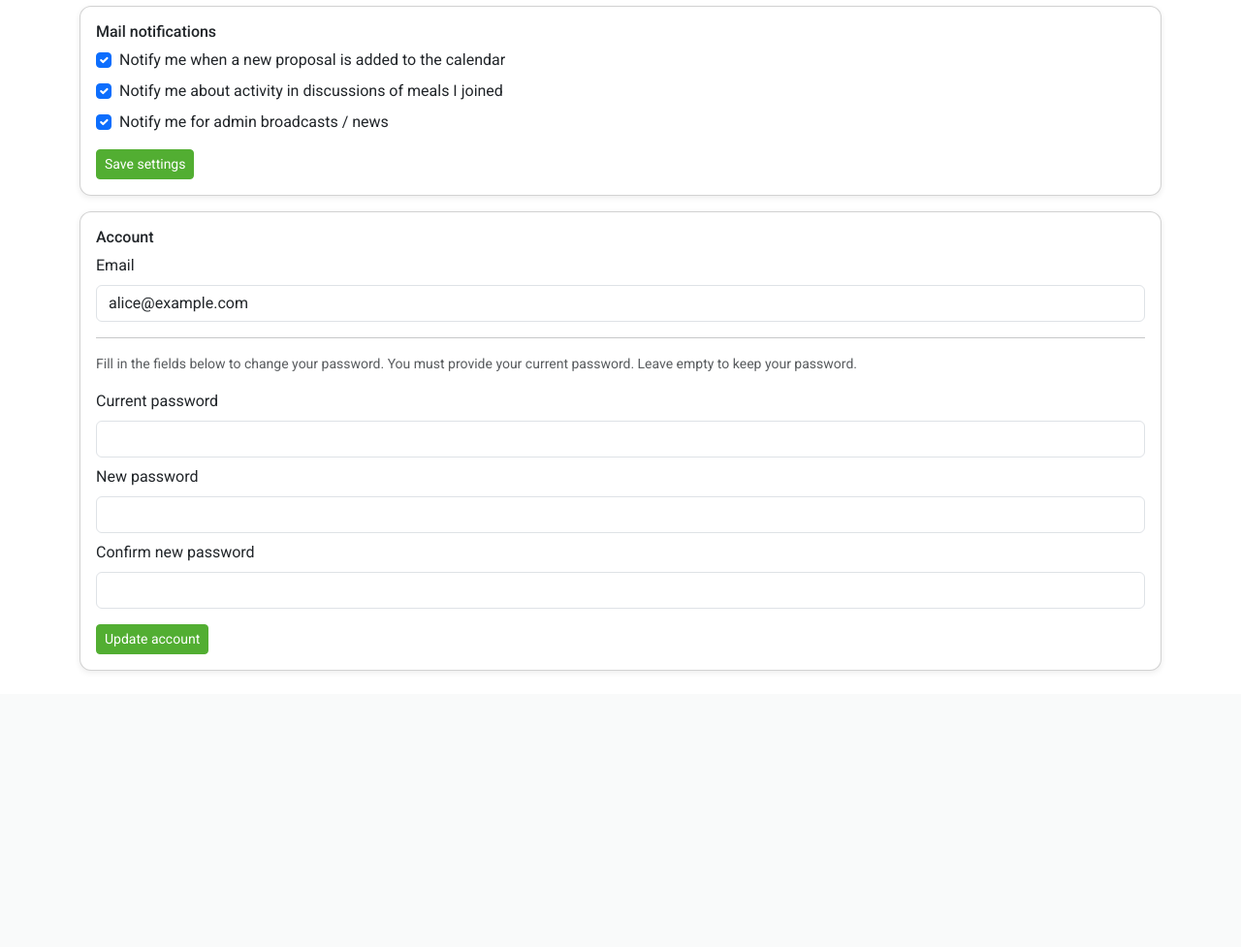
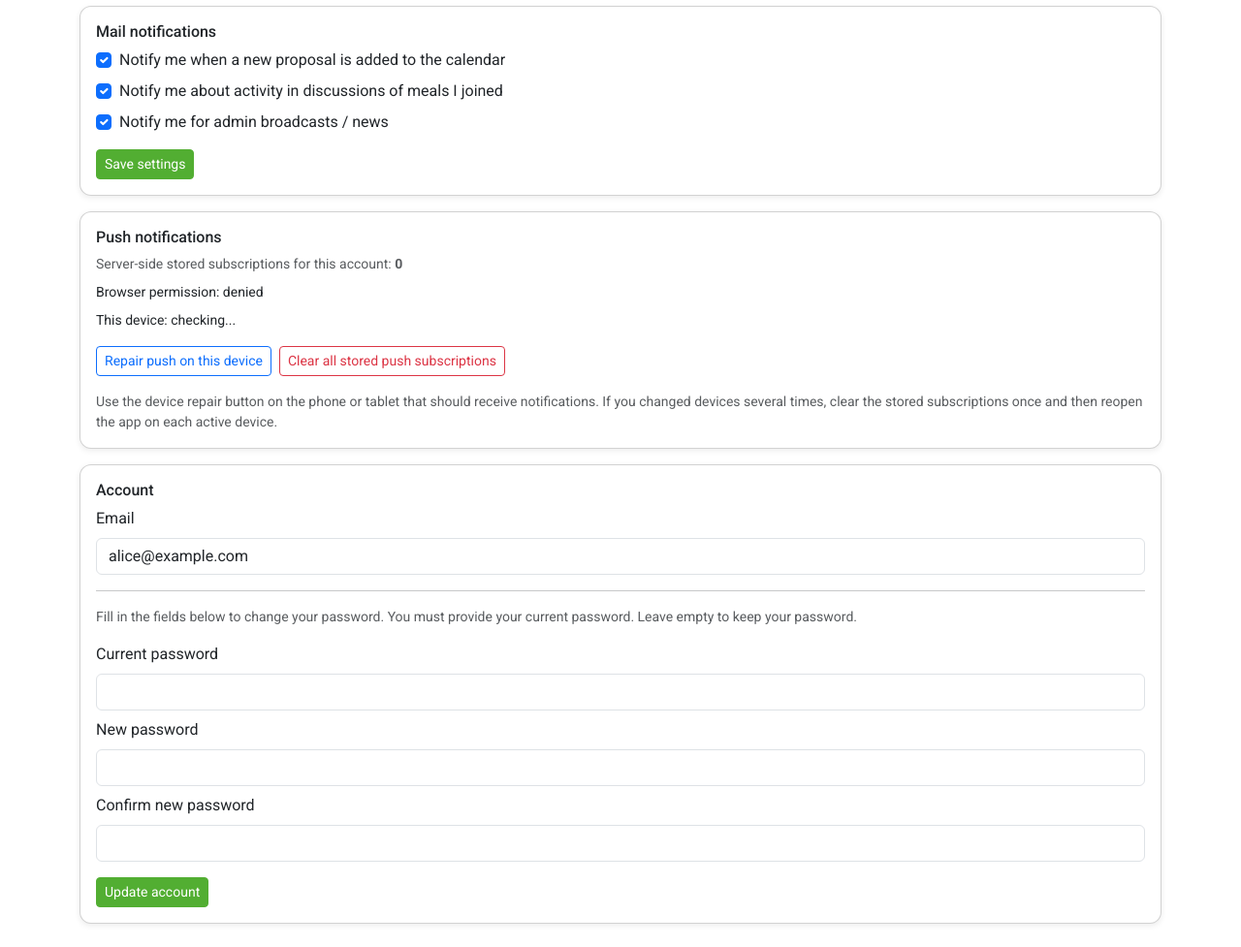
Before and after one commit to tmaiwald/ccm, a Flask app: page /profile/1 in a window 1280 px wide. Shown: the part 562-1539 px from the top of the page at 97% size. Before the commit the page ends 1254 px from the top, so only its background shows below. Run offline with Flask 3, Linux system fonts and the light colour scheme; a user stored in the database is signed in; data comes from the database, SQL or seed files in the repository; data that the repository does not hold is empty; some libraries are stand-ins or nearby versions.

Commit message:
Add push notification recovery tools

```diff
--- a/app/routes.py
+++ b/app/routes.py
@@ -922,7 +922,14 @@ def profile(user_id):
     # simple stats
     recipes = Recipe.query.filter_by(user_id=u.id).all()
     times_cooked = sum((r.times_cooked or 0) for r in recipes)
-    return render_template('profile.html', user=u, recipes=recipes, times_cooked=times_cooked)
+    push_subscription_count = len(getattr(u, 'push_subscriptions', []) or [])
+    return render_template(
+        'profile.html',
+        user=u,
+        recipes=recipes,
+        times_cooked=times_cooked,
+        push_subscription_count=push_subscription_count,
+    )
 
 
 @main.route('/profile/<int:user_id>/notifications', methods=['POST'])
@@ -939,6 +946,24 @@ def profile_update_notifications(user_id):
     u.notify_broadcast = bool(request.form.get('notify_broadcast'))
     db.session.commit()
     flash('Notification settings updated', 'success')
+    return redirect(url_for('main.profile', user_id=user_id))
+
+
+@main.route('/profile/<int:user_id>/push/reset', methods=['POST'])
+@login_required
+def profile_reset_push_subscriptions(user_id):
+    u = User.query.get_or_404(user_id)
+    if current_user.id != u.id and not getattr(current_user, 'is_admin', False):
+        flash('Not allowed', 'warning')
+        return redirect(url_for('main.profile', user_id=user_id))
+
+    removed = 0
+    for subscription in list(getattr(u, 'push_subscriptions', []) or []):
+        db.session.delete(subscription)
+        removed += 1
+    db.session.commit()
+
+    flash(f'Removed {removed} stored push subscription(s). Open the app on the device again to register a fresh push subscription.', 'success')
     return redirect(url_for('main.profile', user_id=user_id))
 
 
--- a/app/templates/profile.html
+++ b/app/templates/profile.html
@@ -68,6 +68,91 @@
   {% if current_user.is_authenticated and current_user.id == user.id %}
   <div class="card mb-3">
     <div class="card-body">
+      <h6>Push notifications</h6>
+      <p class="small text-muted mb-2">Server-side stored subscriptions for this account: <strong>{{ push_subscription_count }}</strong></p>
+      <p class="small mb-2">Browser permission: <span id="pushPermissionStatus">checking...</span></p>
+      <p class="small mb-3">This device: <span id="pushDeviceStatus">checking...</span></p>
+      <div class="d-flex gap-2 flex-wrap">
+        <button type="button" class="btn btn-sm btn-outline-primary" id="repairPushBtn">Repair push on this device</button>
+        <form method="post" action="{{ url_for('main.profile_reset_push_subscriptions', user_id=user.id) }}">
+          <button class="btn btn-sm btn-outline-danger">Clear all stored push subscriptions</button>
+        </form>
+      </div>
+      <p class="small text-muted mt-3 mb-0">Use the device repair button on the phone or tablet that should receive notifications. If you changed devices several times, clear the stored subscriptions once and then reopen the app on each active device.</p>
+    </div>
+  </div>
+  <script>
+    document.addEventListener('DOMContentLoaded', function() {
+      const permissionStatus = document.getElementById('pushPermissionStatus');
+      const deviceStatus = document.getElementById('pushDeviceStatus');
+      const repairButton = document.getElementById('repairPushBtn');
+
+      async function refreshPushStatus() {
+        if (!permissionStatus || !deviceStatus) return;
+        if (!('Notification' in window) || !('serviceWorker' in navigator)) {
+          permissionStatus.textContent = 'unsupported in this browser';
+          deviceStatus.textContent = 'service workers or notifications are unavailable';
+          if (repairButton) repairButton.disabled = true;
+          return;
+        }
+
+        permissionStatus.textContent = Notification.permission;
+        try {
+          const reg = await navigator.serviceWorker.ready;
+          const subscription = await reg.pushManager.getSubscription();
+          deviceStatus.textContent = subscription ? 'subscription present on this device' : 'no active subscription on this device';
+        } catch (error) {
+          deviceStatus.textContent = 'unable to inspect push state';
+        }
+      }
+
+      async function repairPushSubscription() {
+        if (!repairButton) return;
+        repairButton.disabled = true;
+        deviceStatus.textContent = 'repairing...';
+
+        try {
+          if (!('Notification' in window) || !('serviceWorker' in navigator)) {
+            throw new Error('Push is not supported in this browser');
+          }
+
+          const reg = await navigator.serviceWorker.ready;
+          const existing = await reg.pushManager.getSubscription();
+          if (existing) {
+            try {
+              await fetch("{{ url_for('main.push_unsubscribe') }}", {
+                method: 'POST',
+                headers: { 'Content-Type': 'application/json' },
+                body: JSON.stringify({ endpoint: existing.endpoint })
+              });
+            } catch (error) {
+              console.warn('Server-side unsubscribe failed', error);
+            }
+            await existing.unsubscribe();
+          }
+
+          await requestPermissionAndSubscribe();
+          await refreshPushStatus();
+          deviceStatus.textContent = 'subscription repaired on this device';
+        } catch (error) {
+          console.warn('Push repair failed', error);
+          deviceStatus.textContent = error && error.message ? error.message : 'push repair failed';
+        } finally {
+          repairButton.disabled = false;
+        }
+      }
+
+      refreshPushStatus();
+      if (repairButton) {
+        repairButton.addEventListener('click', repairPushSubscription);
+      }
+    });
+  </script>
+  {% endif %}
+
+  {% if current_user.is_authenticated and current_user.id == user.id %}
+  <div class="card mb-3">
+    <div class="card-body">
       <h6>Account</h6>
       <form method="post" action="{{ url_for('main.profile_update_credentials', user_id=user.id) }}">
         <div class="mb-2">
```
